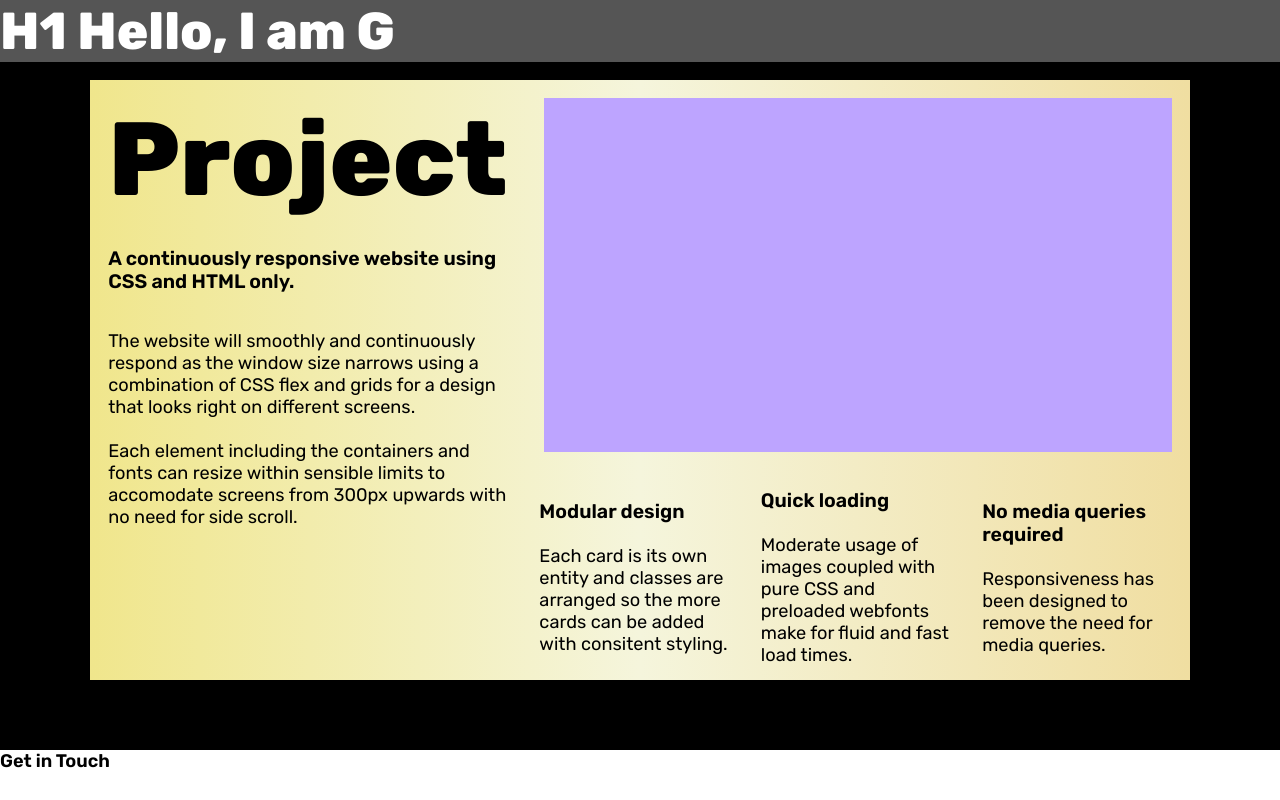
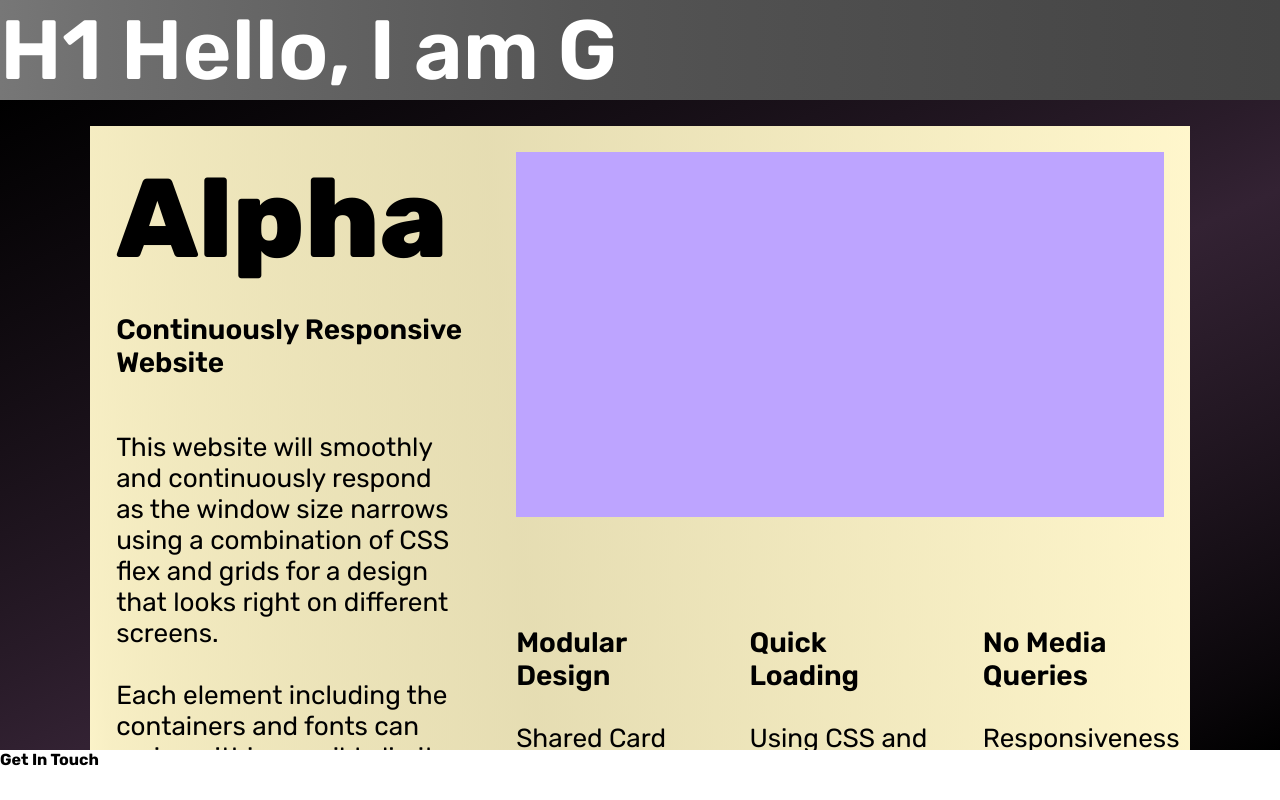
Before and after one commit to GLD5000/Responsive-CSS, a plain HTML site: page index.html in a window 1280 px wide. Drawn offline with Linux system fonts and the light colour scheme; a web font is replaced by a local one.

Commit message:
Refactoring
Deleted unused css
Added two more cards and gradient hue system

```diff
--- a/css/style.css
+++ b/css/style.css
@@ -2,41 +2,29 @@
 
 :root {
     --ff-Rubik: 'Rubik', sans-serif;
-    --ff-Trirong: 'Trirong', serif;
+
     --clr-black: #000000;
     --clr-white: #ffffff;
     --clr-blue-pastel: #569cd6;
 
     --card-padding: 1em;
     --feature-padding: 0.75em;
+    --min-content-width: 280px;
+    --image-width: 740px;
+
+    --font-size-large: clamp(3rem, 1rem + 10vw, 7rem);
+    --font-size-h1: calc(0.75*var(--font-size-large));
+    --font-size-h2: calc(1*var(--font-size-large));
+    --font-size-h3: calc(0.25*var(--font-size-large));
+    --font-size-p: calc(0.9333*var(--font-size-h3));
+    --font-size-strong: calc(1.0666*var(--font-size-h3));
+
+    --hue-card-1: 50;
+    --hue-card-2: 210;
+    --hue-card-3: 110;
 
 
-    --min-content-width: 280px;
-    --w-card-dynamic: calc(100vw-(var(--card-padding))-(var(--card-padding)));
-
-
-    --width-right-decimal: 0.6;
-
-    --w-right-dynamic: calc(var(--width-right-decimal)*var(--w-card-dynamic));
-
-    --max-w-img: 740px;
-    --breakpoint: 318px;
-    --height-img-decimal: 0.56;
-    --width-left-decimal: calc(0.4/var(--width-right-decimal));
-
-    --width-right: clamp(var(--min-content-width), var(--w-right-dynamic), var(--max-w-img));
-
-    --height-img: calc(var(--height-img-decimal) *(var(--width-right)));
-
-    --width-left: max(var(--min-content-width), calc(var(--width-left-decimal) * var(--width-right)));
-
-    --width-card: clamp(var(--min-content-width), var(--w-card-dynamic), 1280px);
-    --width-narrow-card: max(300px,95vw);
-
-    --font-size-large: clamp(4.5rem, 1rem + 15vw, 6.5rem);
 }
-
-
 
 *,
 *::before,
@@ -46,34 +34,31 @@
     margin: 0px;
     text-align: left;
     font-family: var(--ff-Rubik);
-
 }
 
-
 h1 {
-    font-weight: 800;
-    font-size: calc(0.5*var(--font-size-large));
+    font-weight: 600;
+    font-size: var(--font-size-h1);
     color: white;
 }
-h2{
+h2 {
     font-weight: 800;
-    font-size: calc(1*var(--font-size-large));
+    font-size: var(--font-size-h2);
     margin-bottom: 0.25em;
 }
-h3{
+h3 {
     font-weight: 600;
-    font-size: calc(0.1875*var(--font-size-large));
+    font-size: var(--font-size-h3);
 }
-section,p{
+section,p {
     font-weight: 400;
-    font-size: calc(0.175*var(--font-size-large));
+    font-size: var(--font-size-p);
     color: black;
 }
 .strong {
     font-weight: 600;
-    font-size: calc(0.175*var(--font-size-large));
+    font-size: var(--font-size-strong);
     color: black;
-
 }
 
 body {
@@ -83,81 +68,52 @@ body {
     grid-template-rows: max-content 1fr 50px;
 }
 header {
-    /*width: clamp(370px, 90vw, 1500px);*/
     width: 100vw;
     margin: auto;
-    background: #555;
-/*     overflow: hidden;
- */
+    background-image: linear-gradient(to right, #777, 20%, #555, 70%, #444);
 }
 .main-body {
     width: 100vw;
     overflow-y: scroll;
-    background: var(--clr-black);
+    background-image: linear-gradient(-25deg, #000, 20%, #323, 70%, #000);
 }
 .content {
     display: grid;
     grid-template-columns: repeat(auto-fit, 1fr);
-
 }
 
 .card {
-/*     width: clamp(
-    calc(var(--min-content-width) + var(--card-padding) + var(--card-padding)),
-    fit-content,
-    min(1280px, 90vw)); */
-
     min-width: calc(var(--min-content-width) + 20px);
-    width: fit-content;
     max-width: min(1100px, 90vw);
-
-    /* min-height: 19rem; */
     border-radius: 0px;
-    /* overflow: hidden; */
     margin: 1em auto;
     display: flex;
     flex-direction: row;
-    /*     flex: 1 1 100%; */
     flex-wrap: wrap;
     justify-content: center;
-    /*     align-items: stretch;
-    align-content: stretch;
-    text-align: center;*/
-    background-image: linear-gradient(to right,khaki,beige,rgb(240, 222, 161));
 }
 
-
-.card >  {
-    /* height: 100%; */
-    margin:auto;
-}
 .left-column {
     flex: 1;
     display: grid;
     grid-template-rows: 0.4fr 1fr;
-    /* gap: var(--feature-padding); */
 }
 
 .left-column > * {
     padding: var(--card-padding);
-
 }
 
 .right-column {
     flex: 1.75;
     min-width: var(--min-content-width);
-    /* height:auto; */
     display: grid;
-    /* gap: 1em 0px; */
     grid-template-rows: fit-content 1fr;
-    /* align-items: stretch; */
 }
 
 .card-image {
     width: 100%;
-    max-width: 740px;
+    max-width: var(--image-width);
     min-width: var(--min-content-width);
-    /* height: auto; */
     padding:var(--card-padding);
 }
 
@@ -165,47 +121,19 @@ header {
     display: grid;
     grid-template-columns: repeat(auto-fit, minmax(216px, 1fr));
     align-items: start;
-    align-content: start;
 }
 
 .feature-box > * {
-    margin: auto;
-    padding: var(--feature-padding);
+    padding: var(--card-padding);
 }
 
-/* @media (max-width: 800px) {
-    .card {
-        min-width: calc(var(--min-content-width) + var(--card-padding)+ var(--card-padding));
-
-    }
-    .left-column,
-    .right-column {
-        width: var(--width-narrow-card);
-    }
-
-    .right-column {
-        grid-template-rows: fit-content 1fr;
-    }
-    .right-column > *{
-        margin:auto;
-    }
+.card:nth-child(1) {
+    background-image: linear-gradient(85deg, hsl(var(--hue-card-1), 100%, 90%), 10%, hsl(var(--hue-card-1), 50%, 80%), 70%, hsl(var(--hue-card-1), 100%, 90%));
 }
- */
-
-
-/*repeat(auto-fill, minmax(100px, 1fr));
-.feature-box {
-    display: flex;
-    flex-direction: row;
-    flex: 1 1 100%;
-    flex-wrap: wrap;
-    justify-content:flex-start;
-    align-items: stretch;
-    align-content: stretch;
-
+.card:nth-child(2) {
+    background-image: linear-gradient(85deg, hsl(var(--hue-card-2), 100%, 90%), 10%, hsl(var(--hue-card-2), 50%, 80%), 70%, hsl(var(--hue-card-2), 100%, 90%));
 }
 
-.feature-box > * {
-    padding: 24px;
-    width: clamp(180px, 32%, 340px);
-}*/
+.card:nth-child(3) {
+    background-image: linear-gradient(85deg, hsl(var(--hue-card-3), 100%, 90%), 10%, hsl(var(--hue-card-3), 50%, 80%), 70%, hsl(var(--hue-card-3), 100%, 90%));
+}
--- a/index.html
+++ b/index.html
@@ -25,31 +25,85 @@
     <div class="main-body">
 
         <div class="content">
+
+
             <section class="card">
                 <div class="left-column">
                     <div>
-                        <h2>Project</h2>
-                        <h3>A continuously responsive website using CSS and HTML only.</h3>
+                        <h2>Alpha</h2>
+                        <h3>Continuously Responsive Website</h3>
                     </div>
-                    <div><p>The website will smoothly and continuously respond as the window size narrows using a combination of CSS flex and grids for a design that looks right on different screens.</br></br> Each element including the containers and fonts can resize within sensible limits to accomodate screens from 300px upwards with no need for side scroll.</p></div>
+                    <div><p>This website will smoothly and continuously respond as the window size narrows using a combination of CSS flex and grids for a design that looks right on different screens.</br></br>
+                         Each element including the containers and fonts can resize within sensible limits to accomodate screens from 300px upwards with no need for side scroll. </br></br>
+                        Built with <strong>GitHub, GitPod, VSCode, HMTL  & CSS.</strong></p></div>
                 </div>
                 <div class="right-column">
                    <div><img class="card-image" src="img/Purple Image.jpg" alt="Purple Box"></div>
                     <div class="feature-box">
                         <div>
-                            <h3>Modular design</h3><br>
-                            <p>Each card is its own entity and classes are arranged so the more cards can be added with consitent styling.</p>
+                            <h3>Modular Design</h3><br>
+                            <p>Shared Card classes mean expanding the page is simple and styling is consistent.</p>
                         </div>
-                        <div><h3>Quick loading</h3><br> <p>Moderate usage of images coupled with pure CSS and preloaded webfonts make for fluid and fast load times.</p></div>
-                        <div><h3>No media queries required</h3><br> Responsiveness has been designed to remove the need for media queries.</div>
+                        <div><h3>Quick Loading</h3><br> <p>Using CSS and HTML without JS for faster loading times.</p></div>
+                        <div><h3>No Media Queries</h3><br> Responsiveness has been designed to remove the need for media queries.</div>
                    </div>
                 </div>
             </section>
+
+            <section class="card">
+                <div class="left-column">
+                    <div>
+                        <h2>Beta</h2>
+                        <h3>Continuously Responsive Website</h3>
+                    </div>
+                    <div><p>This website will smoothly and continuously respond as the window size narrows using a combination of CSS flex and grids for a design that looks right on different screens.</br></br>
+                         Each element including the containers and fonts can resize within sensible limits to accomodate screens from 300px upwards with no need for side scroll. </br></br>
+                        Built with <strong>GitHub, GitPod, VSCode, HMTL  & CSS.</strong></p></div>
+                </div>
+                <div class="right-column">
+                   <div><img class="card-image" src="img/Purple Image.jpg" alt="Purple Box"></div>
+                    <div class="feature-box">
+                        <div>
+                            <h3>Modular Design</h3><br>
+                            <p>Shared Card classes mean expanding the page is simple and styling is consistent.</p>
+                        </div>
+                        <div><h3>Quick Loading</h3><br> <p>Using CSS and HTML without JS for faster loading times.</p></div>
+                        <div><h3>No Media Queries</h3><br> Responsiveness has been designed to remove the need for media queries.</div>
+                   </div>
+                </div>
+            </section>
+
+            <section class="card">
+                <div class="left-column">
+                    <div>
+                        <h2>Zeta</h2>
+                        <h3>Continuously Responsive Website</h3>
+                    </div>
+                    <div><p>This website will smoothly and continuously respond as the window size narrows using a combination of CSS flex and grids for a design that looks right on different screens.</br></br>
+                         Each element including the containers and fonts can resize within sensible limits to accomodate screens from 300px upwards with no need for side scroll. </br></br>
+                        Built with <strong>GitHub, GitPod, VSCode, HMTL  & CSS.</strong></p></div>
+                </div>
+                <div class="right-column">
+                   <div><img class="card-image" src="img/Purple Image.jpg" alt="Purple Box"></div>
+                    <div class="feature-box">
+                        <div>
+                            <h3>Modular Design</h3><br>
+                            <p>Shared Card classes mean expanding the page is simple and styling is consistent.</p>
+                        </div>
+                        <div><h3>Quick Loading</h3><br> <p>Using CSS and HTML without JS for faster loading times.</p></div>
+                        <div><h3>No Media Queries</h3><br> Responsiveness has been designed to remove the need for media queries.</div>
+                   </div>
+                </div>
+            </section>
+
+
+
+
         </div>
 
     </div>
 
 
-    <div class="strong">Get in Touch</div>
+    <div ><strong>Get In Touch</strong> </div>
 </body>
 </html>
```
